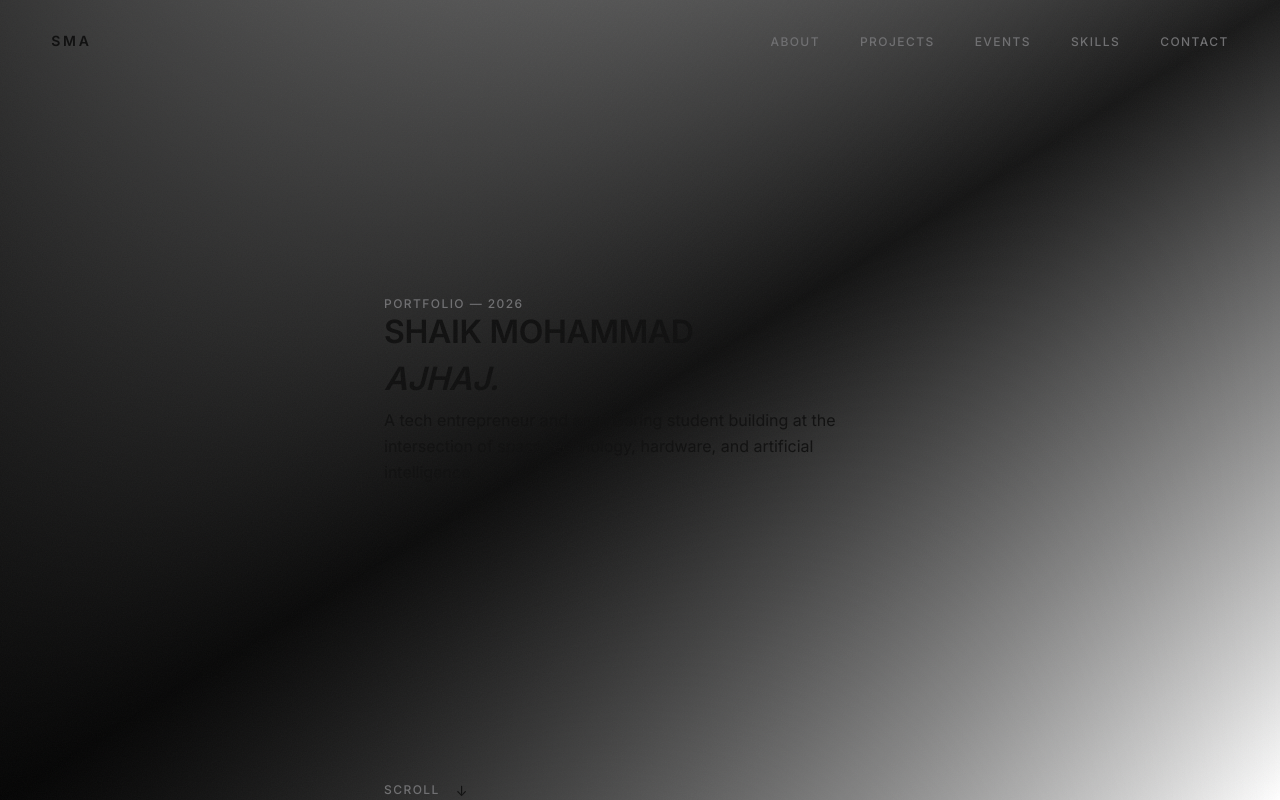
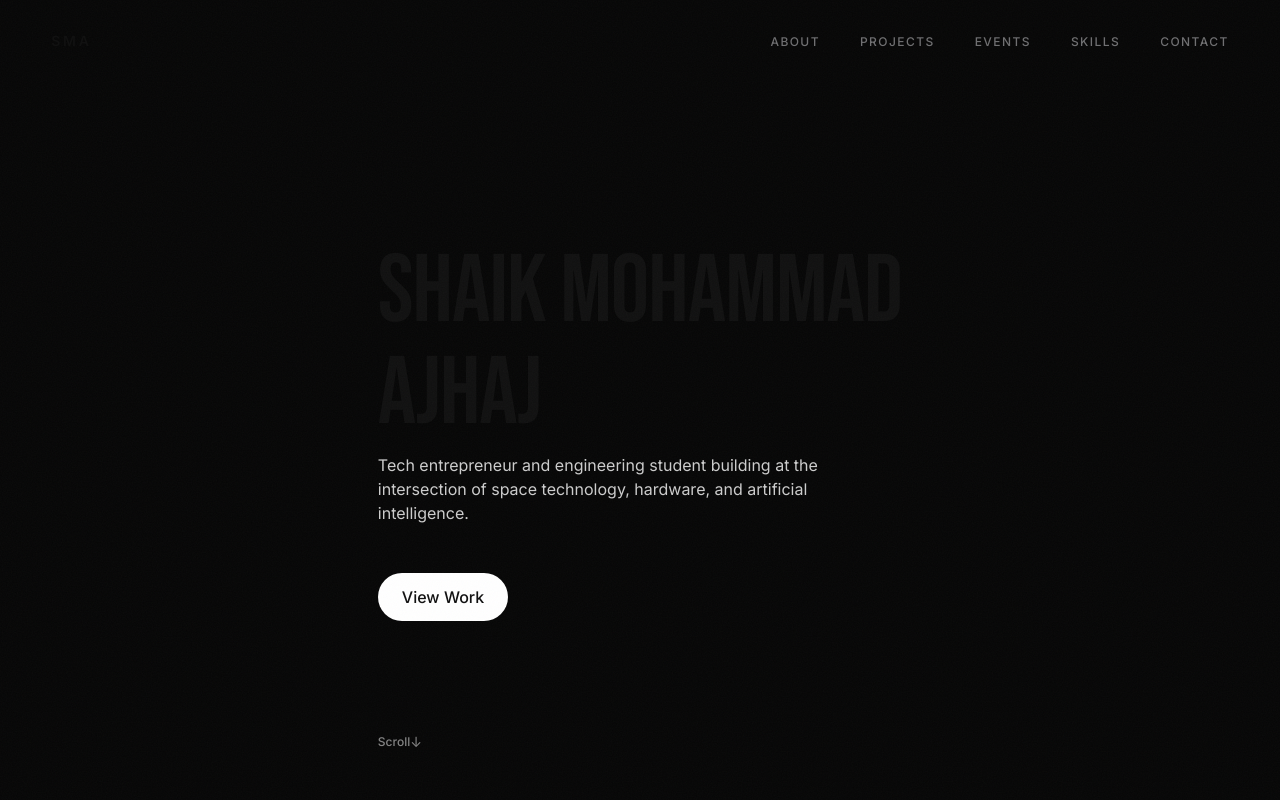
Before and after one commit to Ares006-007/My-portfolio, a React (Vite) app: page / in a window 1280 px wide. Shown: the top 800 px of the page. Built offline with nearby package versions, Linux system fonts and the light colour scheme.

Commit message:
style: rebuild hero with display-campaign typography and single CTA

```diff
--- a/src/components/Hero.jsx
+++ b/src/components/Hero.jsx
@@ -9,9 +9,9 @@ export default function Hero() {
       id="home"
       className="min-h-screen flex flex-col justify-center relative overflow-hidden"
     >
-      {/* Background WebGL Layer */}
+      {/* Background WebGL Layer — atmospheric content, not decorative chrome */}
       <div className="absolute inset-0 z-0">
-        <ErrorBoundary fallback={<div className="w-full h-full bg-gradient-to-br from-fg via-[#1a1a1a] to-fg" />}>
+        <ErrorBoundary fallback={<div className="w-full h-full" style={{ backgroundColor: 'var(--color-ink)' }} />}>
           <Ballpit
             count={100}
             gravity={0.1}
@@ -29,74 +29,86 @@ export default function Hero() {
         </ErrorBoundary>
       </div>
 
-      {/* Clean overlay for text readability without washing out the cinematic effect */}
-      <div className="absolute inset-0 z-10 bg-gradient-to-r from-black/80 via-black/40 to-transparent pointer-events-none" />
+      {/* Simple dark overlay for text readability — flat, no gradient */}
+      <div
+        className="absolute inset-0 z-10 pointer-events-none"
+        style={{ backgroundColor: 'rgba(0, 0, 0, 0.6)' }}
+      />
 
       {/* Foreground Content */}
-      <div className="section-container min-h-screen flex flex-col justify-between pt-32 md:pt-40 pb-16 relative z-20 pointer-events-none">
+      <div className="section-container min-h-screen flex flex-col justify-between relative z-20 pointer-events-none"
+        style={{ paddingTop: '140px', paddingBottom: '48px' }}
+      >
 
         {/* Main Content Block */}
         <div className="flex-1 flex flex-col justify-center">
-          {/* Label */}
-          <motion.p
-            className="label mb-12 text-bg/90"
-            initial={{ opacity: 0, y: 20 }}
-            animate={{ opacity: 1, y: 0 }}
-            transition={{ duration: 0.6, delay: 0.2, ease: [0.25, 0.1, 0.25, 1] }}
-          >
-            Portfolio — 2026
-          </motion.p>
-
-        {/* Main heading — elegant layout */}
-        <div className="max-w-4xl">
+          {/* Display campaign headline — the hero's single typographic moment */}
+          <div>
             <AnimatedText
               text="Shaik Mohammad"
-            className="heading-xl text-bg"
+              className="display-campaign"
+              style={{ color: 'var(--color-on-primary)' }}
               trigger="load"
-            delay={0.4}
-            staggerDelay={0.06}
+              delay={0.3}
+              staggerDelay={0.05}
             />
             <AnimatedText
-            text="Ajhaj."
-            className="heading-xl italic mt-2 text-bg/70"
+              text="Ajhaj"
+              className="display-campaign"
+              style={{ color: 'rgba(255, 255, 255, 0.7)' }}
               trigger="load"
-            delay={0.7}
-            staggerDelay={0.06}
+              delay={0.6}
+              staggerDelay={0.05}
             />
           </div>
 
-        {/* Subtitle / Roles */}
+          {/* Subtitle — quiet body tier, no middle ground */}
+          <motion.p
+            className="body-md max-w-lg"
+            style={{
+              color: 'rgba(255, 255, 255, 0.8)',
+              marginTop: 'var(--space-xxl)',
+            }}
+            initial={{ opacity: 0, y: 16 }}
+            animate={{ opacity: 1, y: 0 }}
+            transition={{ duration: 0.5, delay: 1.0, ease: [0.25, 0.1, 0.25, 1] }}
+          >
+            Tech entrepreneur and engineering student building at the intersection
+            of space technology, hardware, and artificial intelligence.
+          </motion.p>
+
+          {/* Single primary CTA — one per viewport */}
           <motion.div
-          className="mt-20 flex flex-col gap-4"
-          initial={{ opacity: 0, y: 20 }}
+            className="pointer-events-auto"
+            style={{ marginTop: 'var(--space-section)' }}
+            initial={{ opacity: 0, y: 16 }}
             animate={{ opacity: 1, y: 0 }}
-          transition={{ duration: 0.6, delay: 1.1, ease: [0.25, 0.1, 0.25, 1] }}
+            transition={{ duration: 0.5, delay: 1.3, ease: [0.25, 0.1, 0.25, 1] }}
           >
-          <p className="body-lg max-w-lg leading-relaxed text-bg/90 font-light">
-            A tech entrepreneur and engineering student building at the intersection of
-            space technology, hardware, and artificial intelligence.
-          </p>
+            <a href="#projects" className="btn-outline" data-cursor="link">
+              View Work
+            </a>
           </motion.div>
-
         </div>
 
-        {/* Bottom row — scroll indicator naturally pushed to bottom */}
+        {/* Bottom scroll indicator — minimal */}
         <motion.div
-          className="flex items-center justify-between mt-12"
+          className="flex items-center"
+          style={{ gap: 'var(--space-sm)' }}
           initial={{ opacity: 0 }}
           animate={{ opacity: 1 }}
-          transition={{ duration: 0.6, delay: 1.6 }}
+          transition={{ duration: 0.5, delay: 1.6 }}
         >
-          <div className="flex items-center gap-4 text-bg/80">
-            <span className="label text-bg/80">Scroll</span>
+          <span className="caption-sm" style={{ color: 'rgba(255, 255, 255, 0.5)' }}>
+            Scroll
+          </span>
           <motion.span
-              className="text-sm"
-              animate={{ y: [0, 8, 0] }}
+            style={{ color: 'rgba(255, 255, 255, 0.5)', fontSize: '14px' }}
+            animate={{ y: [0, 6, 0] }}
             transition={{ duration: 2, repeat: Infinity, ease: 'easeInOut' }}
           >
             ↓
           </motion.span>
-          </div>
         </motion.div>
       </div>
     </section>
```
Lines whose indentation alone changed are shown as unchanged.
